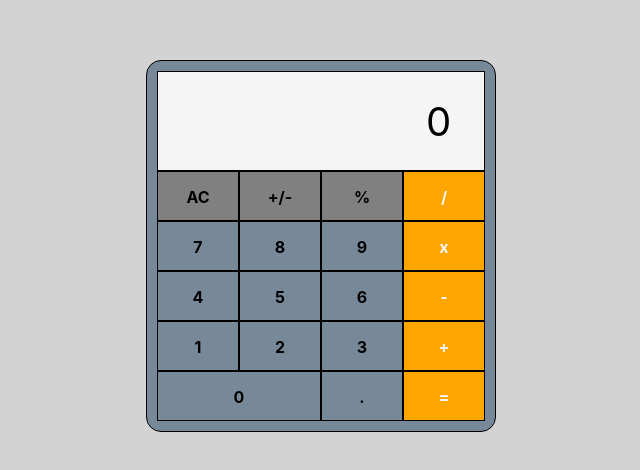
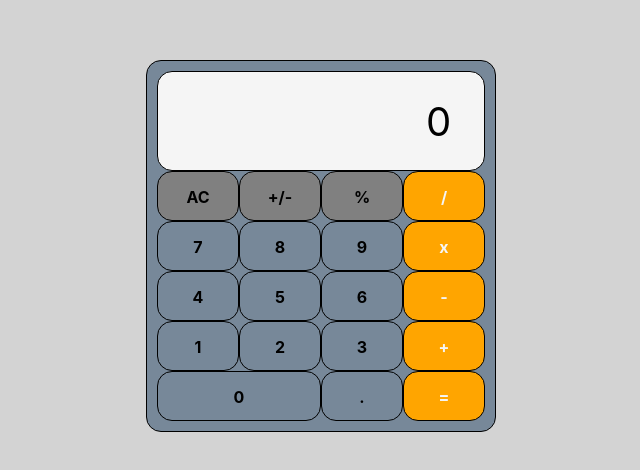
Before and after one commit to jwpf100/react-calculator, a React (Create React App) app: page / in a window 1280 px wide. Shown: the part 154-624 px from the top of the page, without its empty margins (319-959 px from the left). Built offline with nearby package versions, Linux system fonts and the light colour scheme.

Commit message:
Added styling to calculator.

```diff
--- a/src/index.css
+++ b/src/index.css
@@ -54,31 +54,35 @@ body {
   font-weight: bold;
 }
 .numpad > .button {
-  width: 33.333333333333333%;
+  width: 33.333333333%;
 }
 
 .misc-keys > .button {
-  width: 33.333333333333333%;
+  width: 33.333333333%;
+  background-color: grey;
 }
 
 .misc-keys {
   display: flex;
   flex-wrap: wrap;
-  background-color: grey;
   font-weight: bold;
 }
 
 .operator-keys {
-  background-color: orange;
   color: whitesmoke;
   font-weight: bold;
 }
 
+.operator-keys > .button {
+  background-color: orange;
+}
+
 .standard {
-  border: 1px black solid;
+  border: 0.5px black solid;
   height: 50px;
   text-align: center;
   line-height: 50px;
+  border-radius: 15px;
 }
 
 .display {
@@ -92,9 +96,10 @@ body {
 }
 
 .numpad > .zero {
-  width: 66.666666666666%;
+  width: 66.666666666%;
   border: 1px black solid;
   height: 50px;
   text-align: center;
   line-height: 50px;
+  border-radius: 15px;
 }
```
